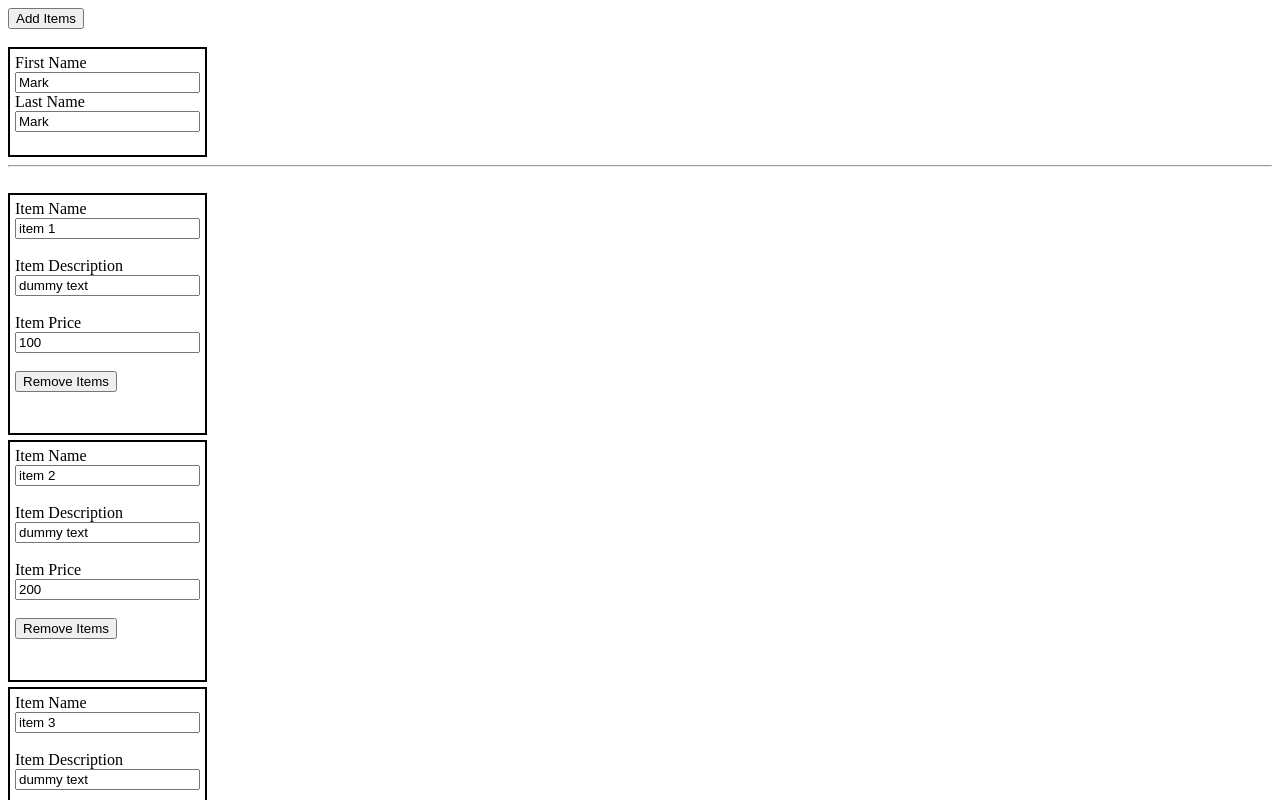
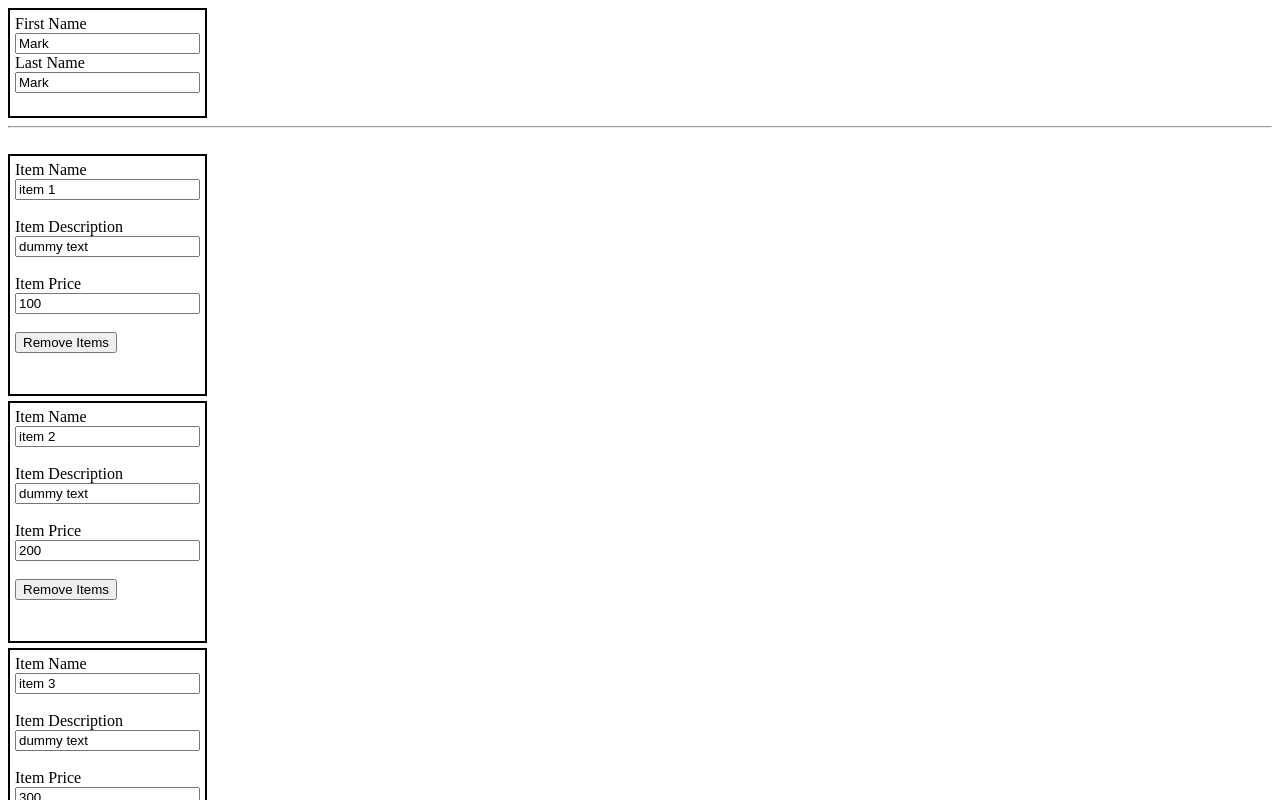
Before and after one commit to mark953fps/angular-reactive-form-with-array-by-MarkV, an Angular app: page / in a window 1280 px wide. Shown: the top 800 px of the page. Built offline with nearby package versions, Linux system fonts and the light colour scheme.

Commit message:
2 files modified

```diff
--- a/src/app/app.component.html
+++ b/src/app/app.component.html
@@ -1,5 +1,3 @@
-<button type="button" (click)="addItem()">Add Items</button><br><br>
-
 <form [formGroup]="searchForm">
   <div style="border: 2px solid black; padding: 5px; display: table; margin-bottom: 5px;">
     <div>
--- a/src/app/app.component.ts
+++ b/src/app/app.component.ts
@@ -70,10 +70,6 @@ export class AppComponent {
     this.items.push(this.createForm(data));
   }
 
-  public removeItem(i): void {
-    this.items.removeAt(i);
-  }
-
   public submit(): void {
     console.log(this.searchForm.value, 'submit data');
   }
```
